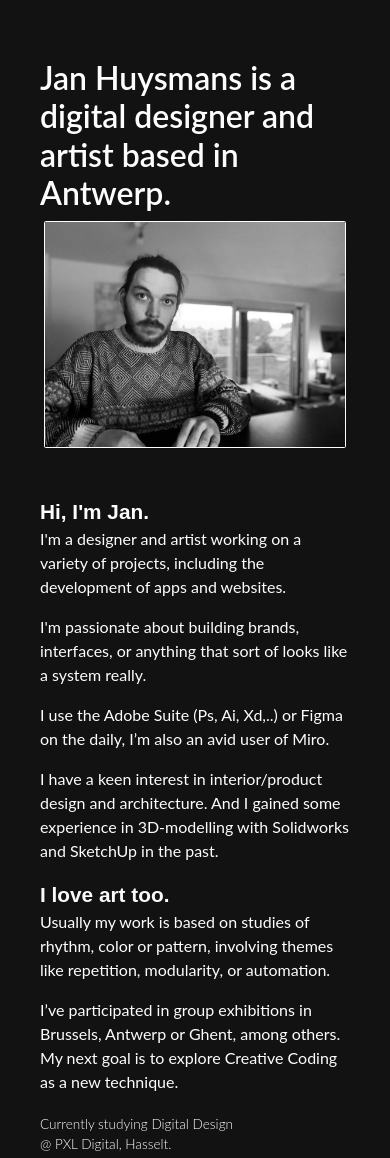
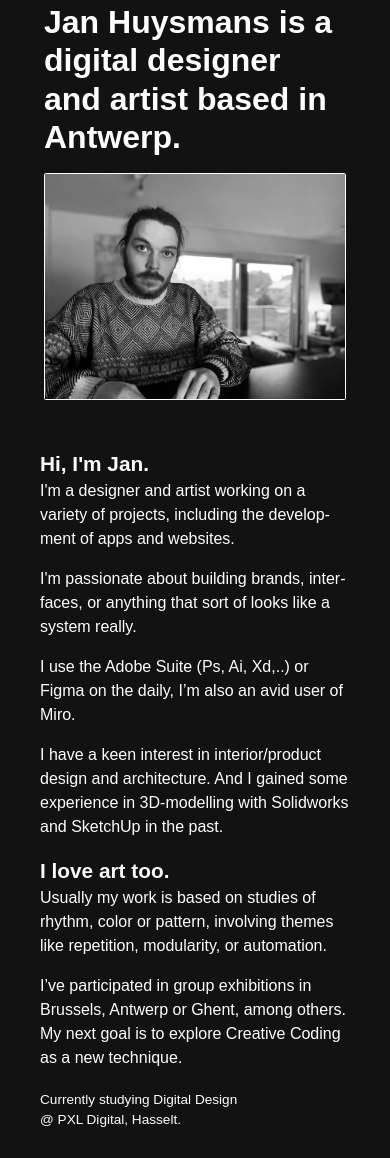
Before and after one commit to JanHuysmansPXL/portfolioWPL2, a plain HTML site: page info.html in a window 390 px wide. Shown: the part 97-1255 px from the top of the page. Drawn offline with nearby package versions, Linux system fonts and the light colour scheme; a web font is replaced by a local one.

Commit message:
20e Commit - Updates animaties Buildr. e.d..

```diff
--- a/info.html
+++ b/info.html
@@ -10,8 +10,8 @@
   <link rel="stylesheet" href="https://use.typekit.net/btd5dwl.css">
   <link rel="stylesheet" href="bootstrap.min.css">
   <script defer src="https://kit.fontawesome.com/3e2da0ee3d.js" crossorigin="anonymous"></script>
+  <script defer src="https://cdn.jsdelivr.net/npm/bootstrap@5.3.0/dist/js/bootstrap.bundle.min.js"></script>
   <link rel="stylesheet" href="style.css">
-  <script defer src="https://cdn.jsdelivr.net/npm/bootstrap@5.3.0/dist/js/bootstrap.bundle.min.js"></script>
   <script defer src="script.js"></script>
 </head>
 
@@ -25,10 +25,10 @@
 <nav id="navbar-top" class="navbar-top container-fluid bg-darker navbar-expand-sm">
   <div class="container-lg mx-auto">
     <div class="row mx-auto align-items-start align-items-sm-center justify-content-between py-2">
-      <div class="col-5 text-start p-0">
+      <div class="col-6 text-start p-0">
         <a id="navbar-top__nametag" class="navbar-top__nametag navbar-top--hover navbar-top--active m-auto" href="index.html">Jan Huysmans</a>
       </div>
-      <div class="col-7 text-end p-0">
+      <div class="col-6 text-end p-0">
         <button class="navbar-toggler" type="button" data-bs-toggle="collapse" data-bs-target="#navbarCollapse" aria-controls="navbarCollapse" aria-expanded="false" aria-label="Toggle navigation">
           <i class="fa-sharp fa-solid fa-bars text-light" id="navbar-icon"></i>
         </button>
@@ -50,21 +50,20 @@
 
 <main class="pt-5">
 
-  <div class="container about-top px-5 mt-5 px-sm-3">
+  <div class="container about-top px-5 mt-2 mt-md-4 px-sm-3">
     <div class="row justify-content-md-center justify-content-between text-start">
-      <div class="col-12 col-sm-5 col-lg-4 mt-4 px-1 align-self-start">
+      <div class="col-12 col-sm-5 col-lg-4 mt-2 mt-md-4 px-2 align-self-start">
         <h2 class="about__headline">Jan Huysmans is a digital designer and artist based in Antwerp.</h2>
       </div>
-      <div class="col-12 col-sm-5 col-lg-4 px-2">
+      <div class="col-12 col-sm-5 col-lg-4 px-2 mt-2 mt-md-0">
         <img class="about__profielfoto img-fluid" src="assets/about_zelfportret.jpg" alt="Zelfportret Jan H.">
       </div>
     </div>
     <div class="row mt-5 justify-content-md-center justify-content-between text-start">
-      <div class="col-12 col-sm-5 col-lg-4 px-1">
+      <div class="col-12 col-sm-5 col-lg-5 px-1">
         <p class="about__text subject-block__quote--md">Hi, I'm Jan.</p>
         <p class="about__text">I'm a designer and artist working on a variety of projects,
-          including the development of
-          apps and websites.
+          including the development of apps and websites.
         </p>
         <p class="about__text mt-2">I'm passionate about building brands,
           interfaces, or anything that sort of looks like a system really.
@@ -73,14 +72,14 @@
           Ai, Xd,..) or Figma on the daily, I’m also an avid user of Miro.
         </p>
       </div>
-      <div class="col-12 col-sm-5 col-lg-4 px-1">
+      <div class="col-12 col-sm-5 col-lg-5 px-1">
         <p class="about__text">I have a keen interest in interior/product design and architecture.
           And I gained some experience in 3D-modelling with Solidworks and SketchUp in the past.</p>
           <p class="subject-block__quote--md text-light">I love art too.</p>
           <p class="about__text">Usually my work is based on studies of rhythm, color or pattern, involving themes like repetition, modularity, or automation.</p>
           <p class="about__text">I’ve participated in group exhibitions in Brussels, Antwerp or Ghent, among others. My next goal is to explore Creative Coding as a new technique.</p>
       </div>
-      <div class="col-12 col-sm-10 col-lg-8 justify-content-center px-1">
+      <div class="col-12 col-sm-10 col-lg-10 justify-content-center px-1">
         <p class="about__subtext mt-1">Currently studying Digital Design<br>@ PXL Digital, Hasselt.</p>
       </div>
     </div>
--- a/style.css
+++ b/style.css
@@ -358,6 +358,7 @@ text-decoration: underline;
 }
 
 .about__headline {
+    font-family: roc-grotesk, sans-serif;
     font-size: 2rem;
     font-weight: 600;
     color: #FDFDFD;
@@ -365,18 +366,23 @@ text-decoration: underline;
 }
 
 .about__subheader {
+    font-family: roc-grotesk, sans-serif;
     font-size: .9rem;
     font-weight: 400;
     color: #FDFDFD;
 }
 
 .about__text {
+    font-family: roc-grotesk, sans-serif;
     font-size: 1rem;
     font-weight: 400;
     color: #FDFDFD;
+    hyphenate-limit-chars: 10 4 4;
+    hyphens: auto;
 }
 
 .about__subtext {
+    font-family: roc-grotesk, sans-serif;
     font-size: .85rem;
     font-weight: 300;
     color: #FDFDFD;
```
